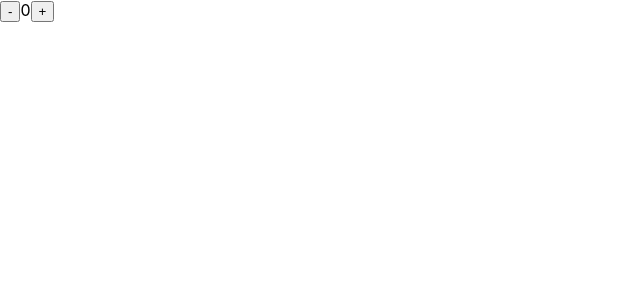
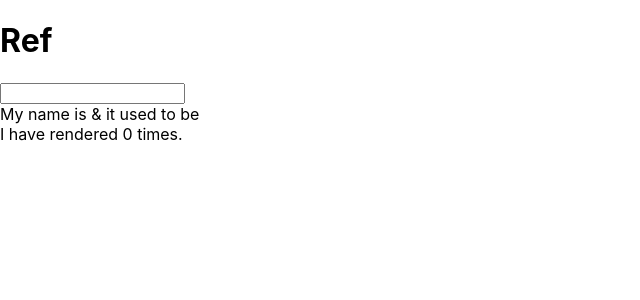
Before and after one commit to rishisingh09/react-hoooks, a React (Create React App) app: page / in a window 1280 px wide. Shown: the top 300 px of the page, without its empty margins (0-640 px from the left). Built offline with nearby package versions, Linux system fonts and the light colour scheme.

Commit message:
Useref hook done

```diff
--- a/src/App.js
+++ b/src/App.js
@@ -1,14 +1,14 @@
 import logo from './logo.svg';
 import './App.css';
-import UseState from './components/state';
-import { Effect } from './components/effect';
-import Context from './components/context';
+import UseState from './components/State';
+import { Effect } from './components/Effect';
+import Context from './components/Context';
+import Ref from './components/Ref';
 
 function App() {
   return (
     <div>
-      {/* <UseState /> */}
-      <UseState/>
+      <Ref/>
     </div>
   );
 }
--- a/src/components/ChildComponent.js
+++ b/src/components/ChildComponent.js
@@ -1,6 +1,6 @@
 import React, { useContext } from 'react'
 import GrandChildComponent from './GrandChildComponent'
-import { ThemeContext } from './context'
+import { ThemeContext } from './Context'
 
 
 const ChildComponent = () => {
--- a/src/components/GrandChildComponent.js
+++ b/src/components/GrandChildComponent.js
@@ -1,5 +1,5 @@
 import React, { useContext } from 'react'
-import { ThemeContext } from './context'
+import { ThemeContext } from './Context'
 
 
 const GrandChildComponent = () => {
--- /dev/null
+++ b/src/components/Ref.js
@@ -0,0 +1,26 @@
+import React, { useState, useEffect, useRef } from 'react'
+
+const Ref = () => {
+    const [name, setName] = useState('')
+    const renderCount = useRef(0)
+    const inputRef = useRef()
+    // const [renderCount, setRenderCount] = useState(0)
+
+    useEffect(() => {
+        // setRenderCount((prev) => prev + 1)
+        inputRef.current = name // accessing previous state
+    }, [name])
+
+    console.log(inputRef.current);
+
+    return (
+        <>
+            <h1>Ref</h1>
+            <input id='Rishi' ref={inputRef} value={name} onChange={(e) => { setName(e.target.value) }}></input>
+            <div>My name is {name} & it used to be {inputRef?.current}</div>
+            <div>I have rendered {renderCount.current} times.</div>
+        </>
+    )
+}
+
+export default Ref
```
